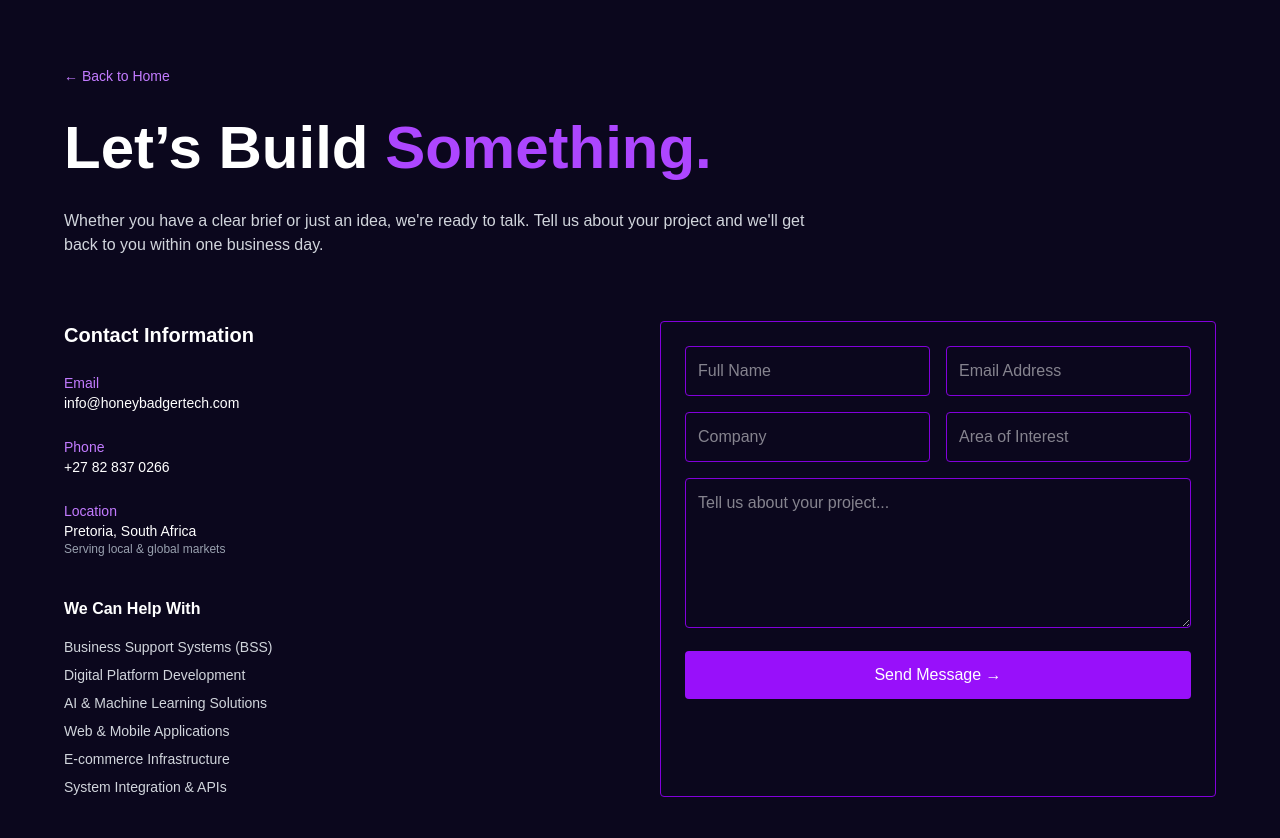
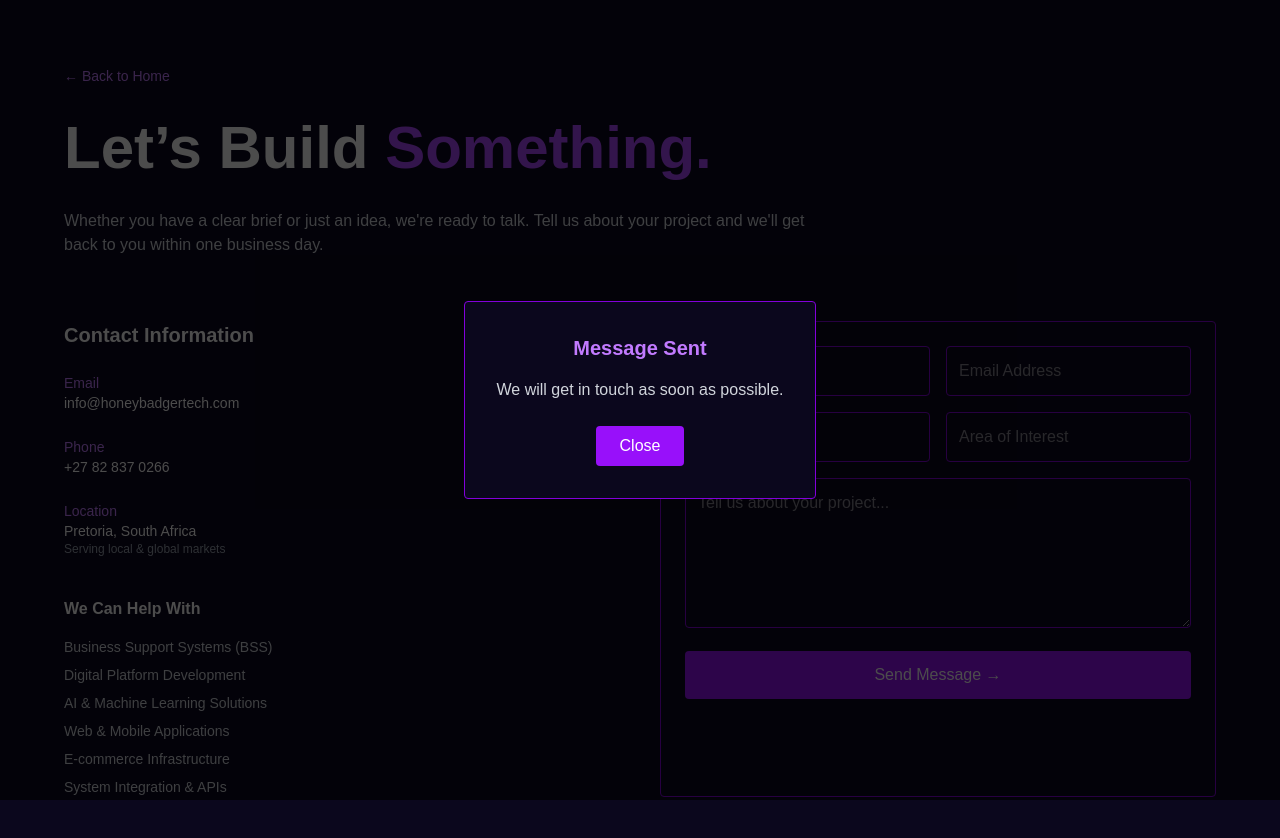
Before and after one commit to Coachlouis-ops/honeybadger-webapp, a Next.js app: page /contact in a window 1280 px wide. Both pictures are taken after typing "Sample", "name@example.com", "Sample", "Sample", "Sample" into the empty fields and a click on the button "Send Message →". Shown: the top 838 px of the page. Built offline with nearby package versions, Linux system fonts and the light colour scheme; no server answers.

Commit message:
add success modal + improve contact UX

```diff
--- a/app/contact/page.tsx
+++ b/app/contact/page.tsx
@@ -15,6 +15,7 @@ export default function ContactPage() {
   });
 
   const [loading, setLoading] = useState(false);
+  const [showSuccess, setShowSuccess] = useState(false);
 
   return (
     <main className="bg-[#0b071d] text-white px-6 md:px-16 py-16">
@@ -26,6 +27,26 @@ export default function ContactPage() {
       >
         ← Back to Home
       </button>
+
+      {/* SUCCESS POPUP */}
+      {showSuccess && (
+        <div className="fixed inset-0 flex items-center justify-center bg-black/70 z-50">
+          <div className="bg-[#0b071d] border border-purple-700 p-8 rounded text-center max-w-sm">
+            <h2 className="text-xl font-bold mb-4 text-purple-400">
+              Message Sent
+            </h2>
+            <p className="text-gray-300 mb-6">
+              We will get in touch as soon as possible.
+            </p>
+            <button
+              onClick={() => setShowSuccess(false)}
+              className="bg-purple-600 px-6 py-2 rounded"
+            >
+              Close
+            </button>
+          </div>
+        </div>
+      )}
 
       {/* HERO */}
       <section className="max-w-5xl">
@@ -142,7 +163,7 @@ export default function ContactPage() {
 
                 if (!res.ok) throw new Error("Failed");
 
-                alert("Message sent successfully");
+                setShowSuccess(true);
 
                 setForm({
                   name: "",
@@ -153,7 +174,7 @@ export default function ContactPage() {
                 });
               } catch (err) {
                 console.error(err);
-                alert("Failed to send message");
+                alert("Failed to send message. Please try again.");
               }
 
               setLoading(false);
```
